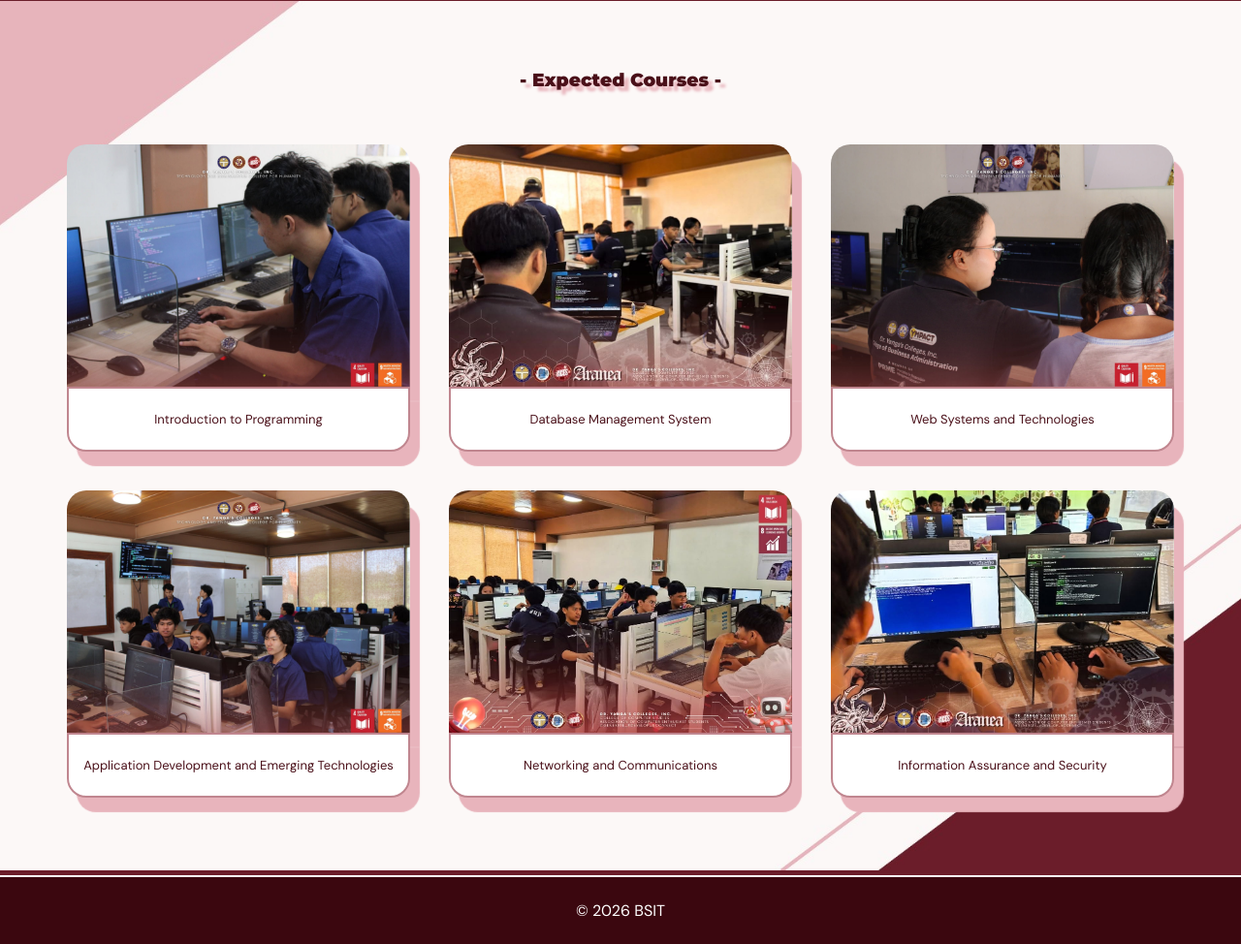
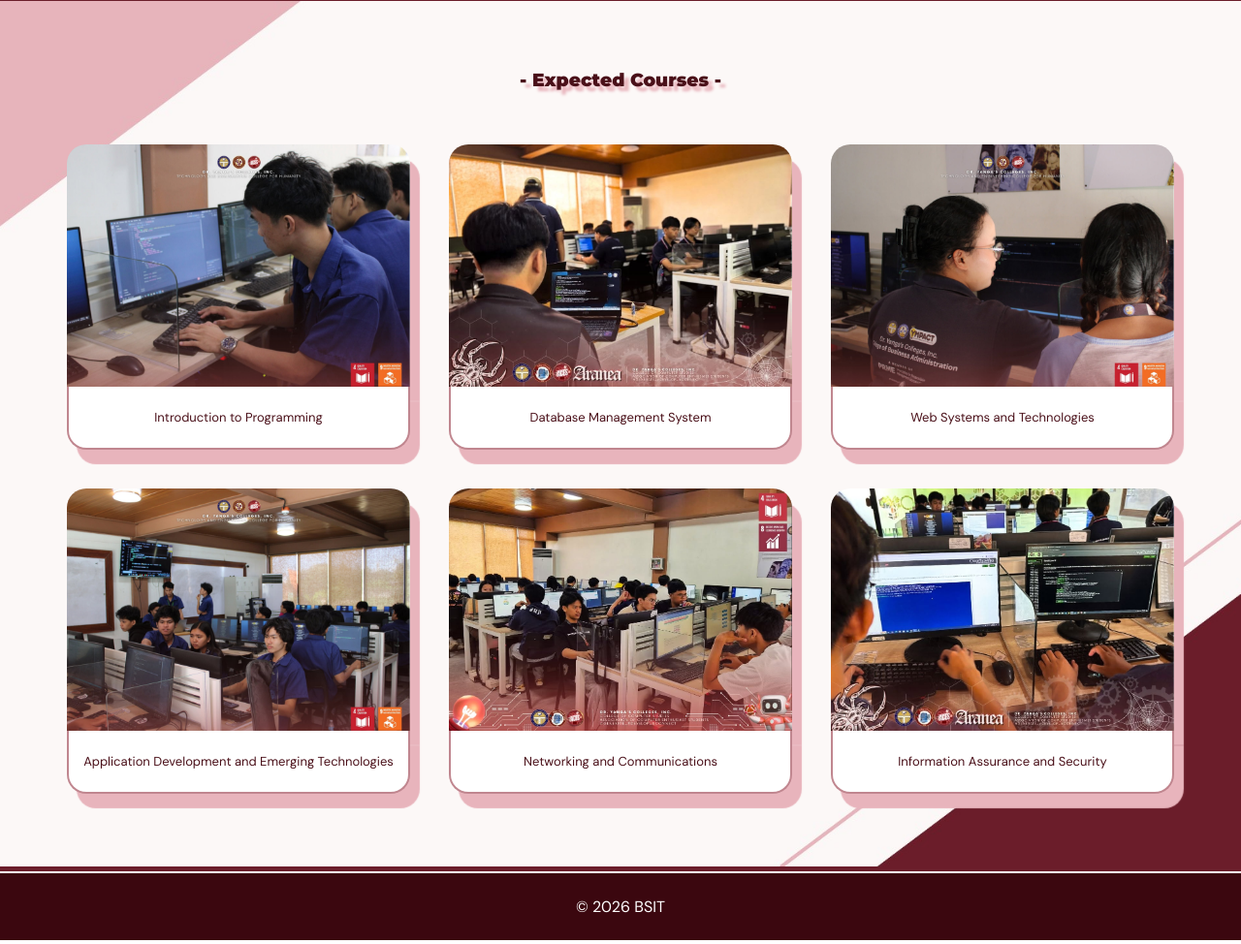
Before and after one commit to Kenth26/BSIT-Website, a plain HTML site: page aboutus.html in a window 1280 px wide. Shown: the part 2974-3948 px from the top of the page at 97% size. Drawn offline with Linux system fonts and the light colour scheme.

Commit message:
some changes in the expected courses

```diff
--- a/styles.css
+++ b/styles.css
@@ -414,7 +414,9 @@ body {
     border-bottom-left-radius: 20px;
     font-size: 13px;
     box-shadow: 10px 15px 1px #e8b4bc;
-    border: 2px solid #c0868f;
+    border-right: 2px solid #c0868f;
+    border-left: 2px solid #c0868f;
+    border-bottom: 2px solid #c0868f;
 }
 
 .meet-faculty {
```
